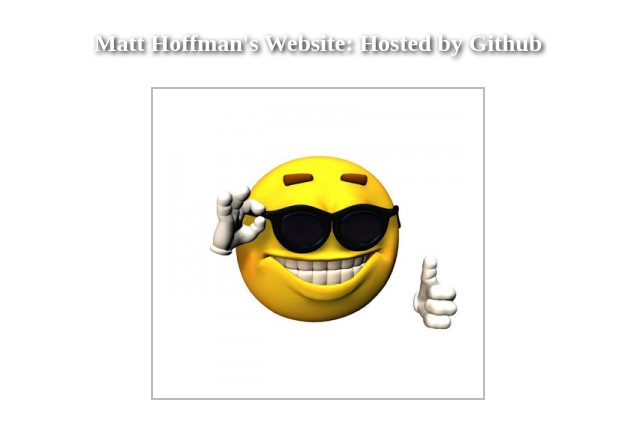
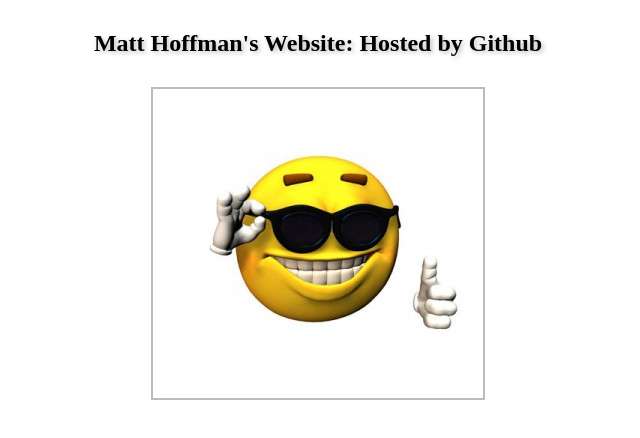
Before and after one commit to mvh9602/mvh9602.github.io, a plain HTML site: page index.html in a window 1280 px wide. Shown: the whole page, without its empty margins (322-962 px from the left). Drawn offline with Linux system fonts and the light colour scheme.

Commit message:
Fixing colors

```diff
--- a/style/index.css
+++ b/style/index.css
@@ -5,11 +5,11 @@ body{
 }
 header{
     font: sans-serif;
-    color: #FFFFFF;
-    text-shadow: 2px 2px 5px #000000;
+    color: #000;
+    text-shadow: 2px 2px 5px #bbb;
     padding: 10px;
 }
 img{
-    border: 2px solid #BBBBBB;
+    border: 2px solid #bbb;
     padding: 15px;
 }
```
